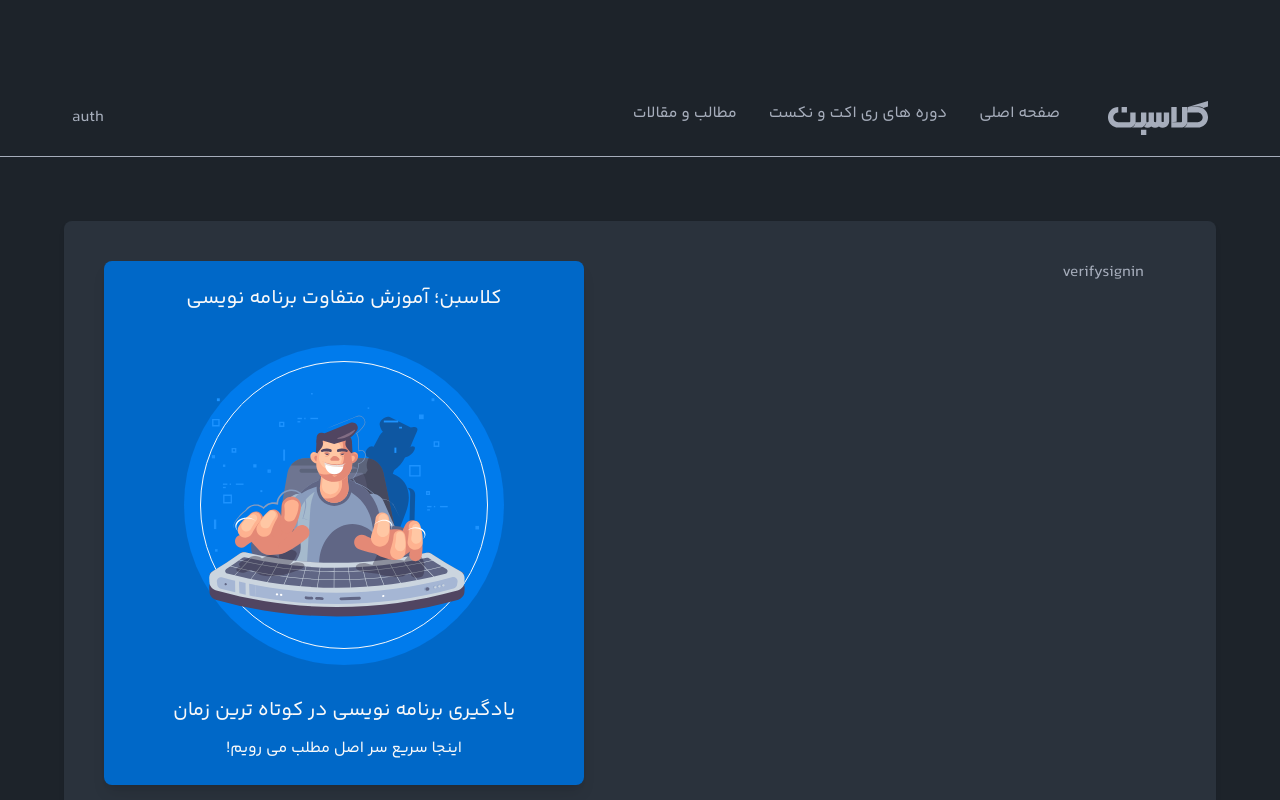
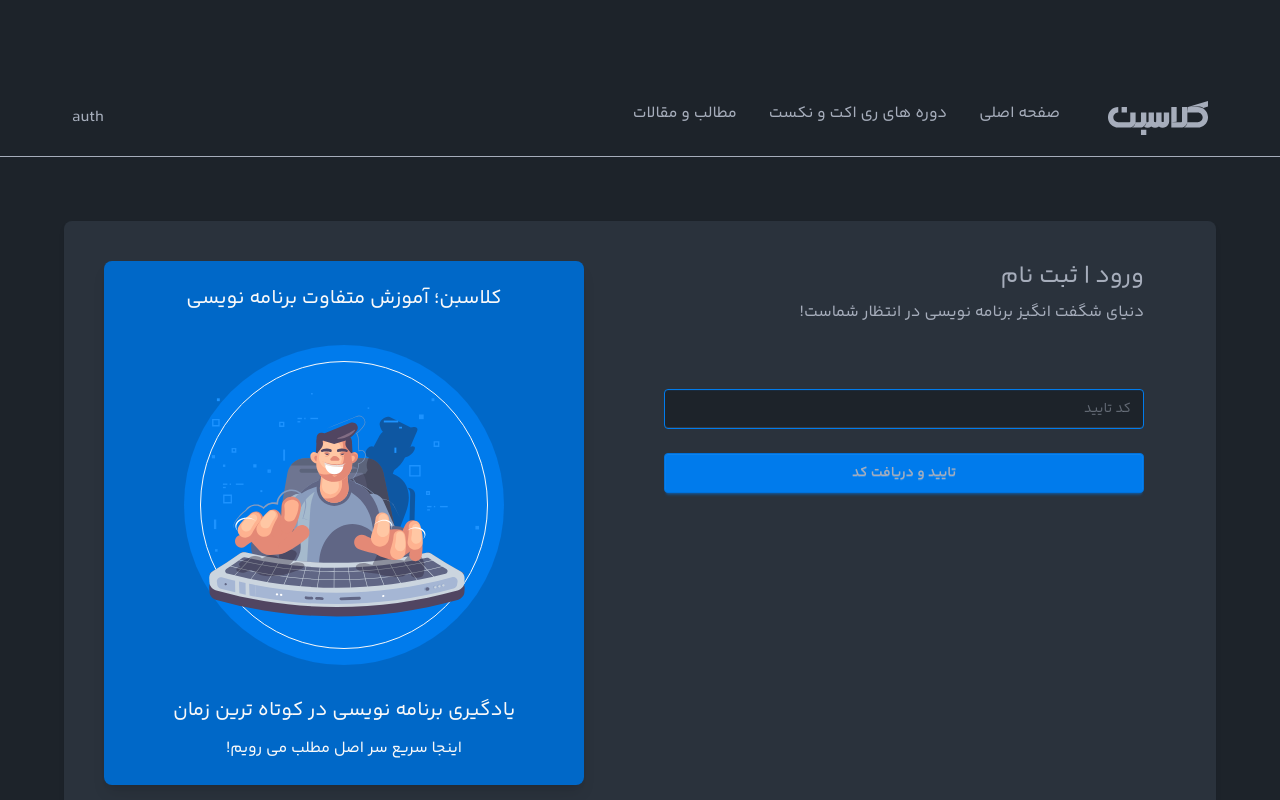
Before and after one commit to dosepehr/nextjs-large-app, a Next.js app: page /verify in a window 1280 px wide. Shown: the top 800 px of the page. Built offline with nearby package versions, Linux system fonts and the light colour scheme; no server answers.

Commit message:
add verify page

```diff
--- /dev/null
+++ b/src/app/(auth)/verify/_types/verify.type.ts
@@ -0,0 +1,4 @@
+export interface Verify {
+    mobile: string;
+    code: string;
+}
--- a/src/app/(auth)/verify/page.tsx
+++ b/src/app/(auth)/verify/page.tsx
@@ -1,13 +1,69 @@
-import Link from 'next/link';
+'use client';
+import Button from '@/components/ui/button';
+import Input from '@/components/ui/input';
+import { useCustomMutation } from '@/utils/api/hooks/useCustomMutation';
 import React from 'react';
+import { useForm } from 'react-hook-form';
+import { Verify } from './_types/verify.type';
+import { useRouter } from 'next/navigation';
 
-const page = () => {
+const Page = () => {
+    const router = useRouter();
+    const {
+        register,
+        handleSubmit,
+        formState: { errors },
+        getValues,
+    } = useForm<Verify>();
+
+    const { mutate, isPending } = useCustomMutation<Verify>({
+        mutationKey: ['Verify'],
+        url: '/verify',
+        method: 'POST',
+        onSuccess() {
+            router.push(`/Verifyrify?mobile=${getValues('mobile')}`);
+        },
+    });
+
+    const onSubmit = (data: Verify) => {
+        console.log(data);
+        // mutate(data);
+    };
+
     return (
         <div>
-            verify
-            <Link href={'/signin'}>signin</Link>
+            <h5 className='text-2xl'>ورود | ثبت نام</h5>
+            <p className='mt-2'>
+                دنیای شگفت انگیز برنامه نویسی در انتظار شماست!
+            </p>
+            <form
+                className='flex flex-col gap-6 mt-16'
+                onSubmit={handleSubmit(onSubmit)}
+            >
+                <Input<Verify>
+                    {...register('code', {
+                        required: 'کد تایید الزامی است',
+                        maxLength: {
+                            value: 5,
+                            message: 'کد تایید باید 5 رقم باشد',
+                        },
+                        minLength: {
+                            value: 5,
+                            message: 'کد تایید باید 5 رقم باشد',
+                        },
+                    })}
+                    theme='primary'
+                    placeholder='کد تایید'
+                    errors={errors}
+                    name='code'
+                    type='number'
+                />
+                <Button type='submit' theme='primary' isLoading={isPending}>
+                    تایید و دریافت کد
+                </Button>
+            </form>
         </div>
     );
 };
 
-export default page;
+export default Page;
```
